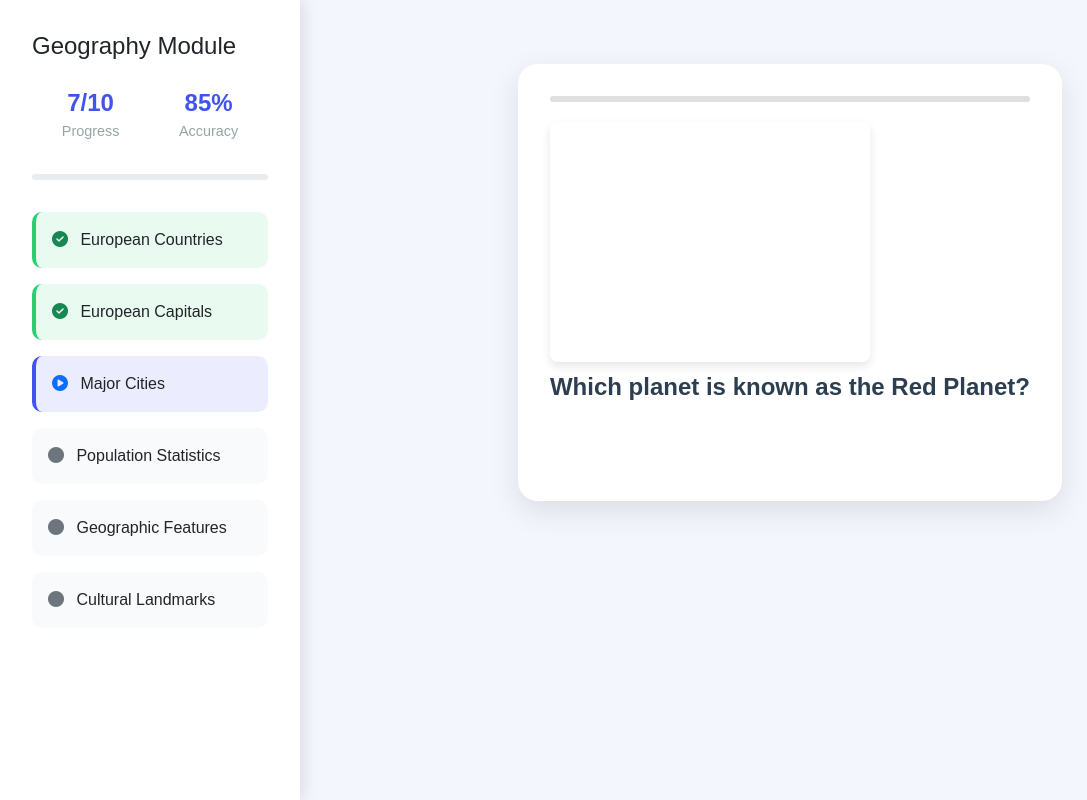
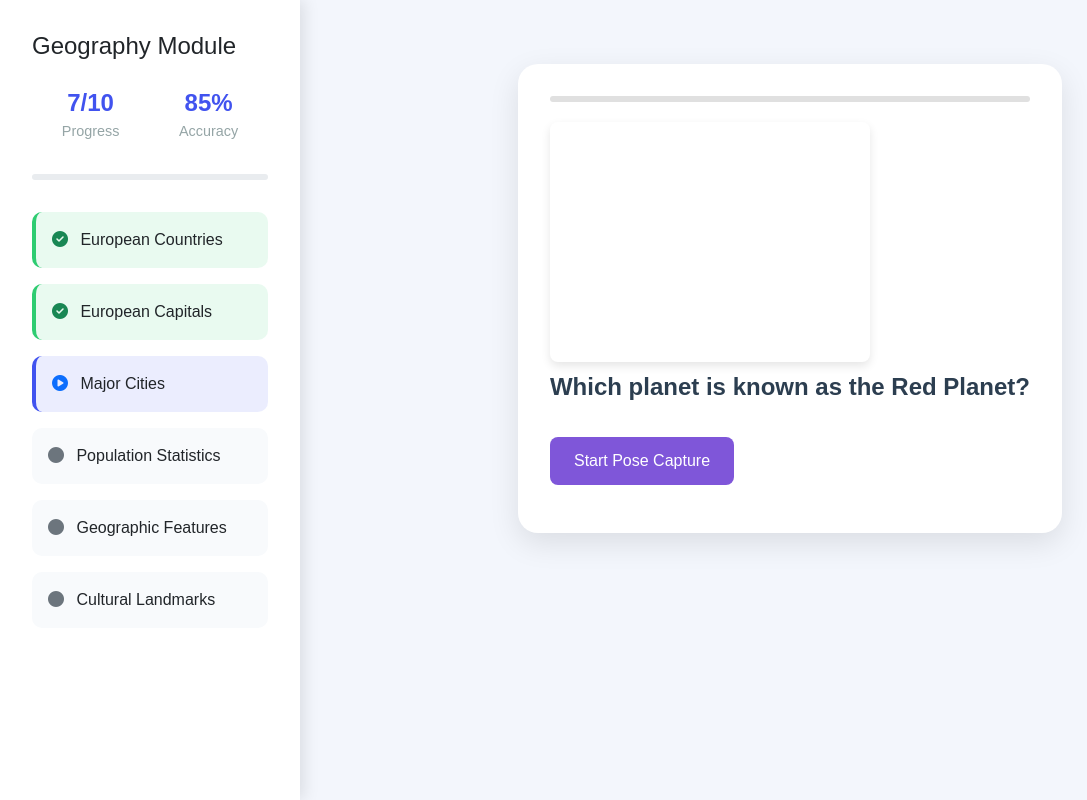
Before and after one commit to minicil625/Signlingo, a Flask app: page /ml_game in a window 1280 px wide. Shown: the whole page, without its empty margins (0-1087 px from the left). Run offline with Flask 3, Linux system fonts and the light colour scheme.

Commit message:
Integrated Pose Capture to the game

```diff
--- a/templates/ML_game.html
+++ b/templates/ML_game.html
@@ -70,9 +70,9 @@
                 </div>
 
                 <!-- Answer choices -->
-                <div id="choices" class="options-grid">
-                    <!-- Buttons will be inserted dynamically here -->
-                </div>
+                <div id="countdown"></div>
+                <button id="start-btn">Start Pose Capture</button>
+                <div id="result"></div>
 
                 <!-- Feedback -->
                 <div id="feedback" class="text-center fw-bold mb-3" style="font-size: 1.2rem;"></div>
```
